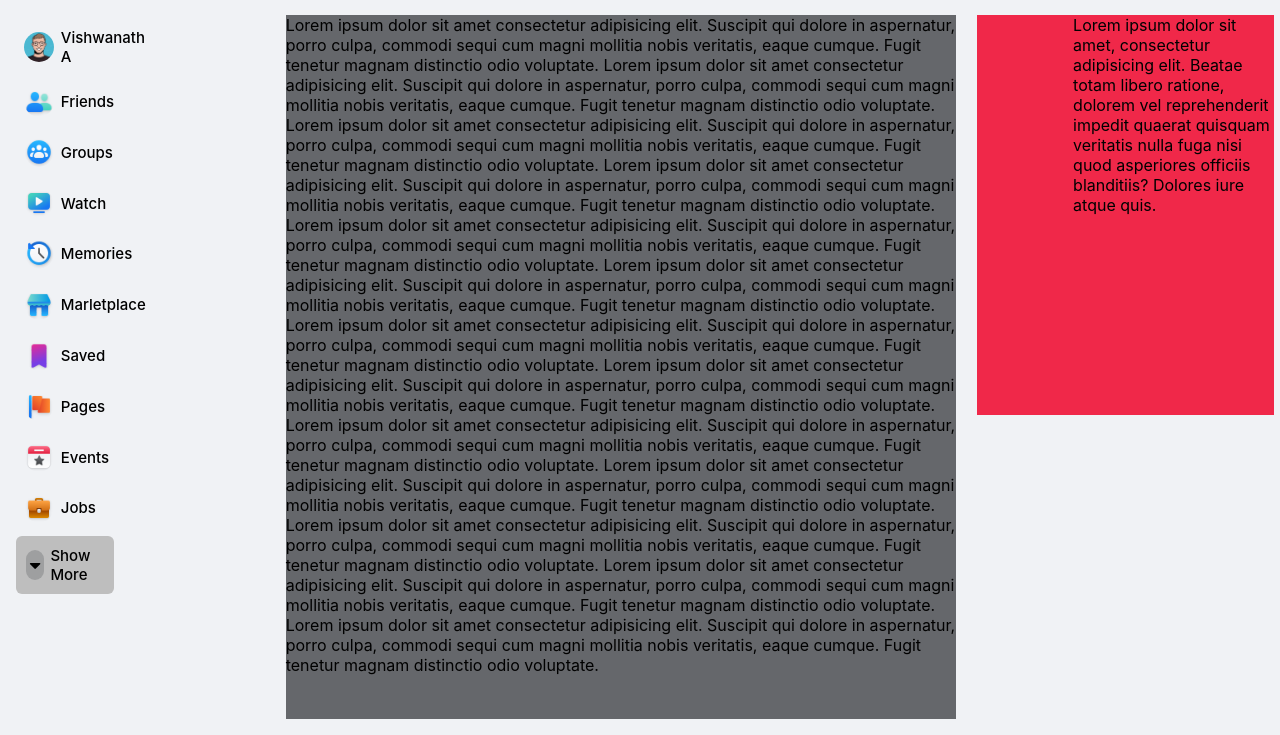
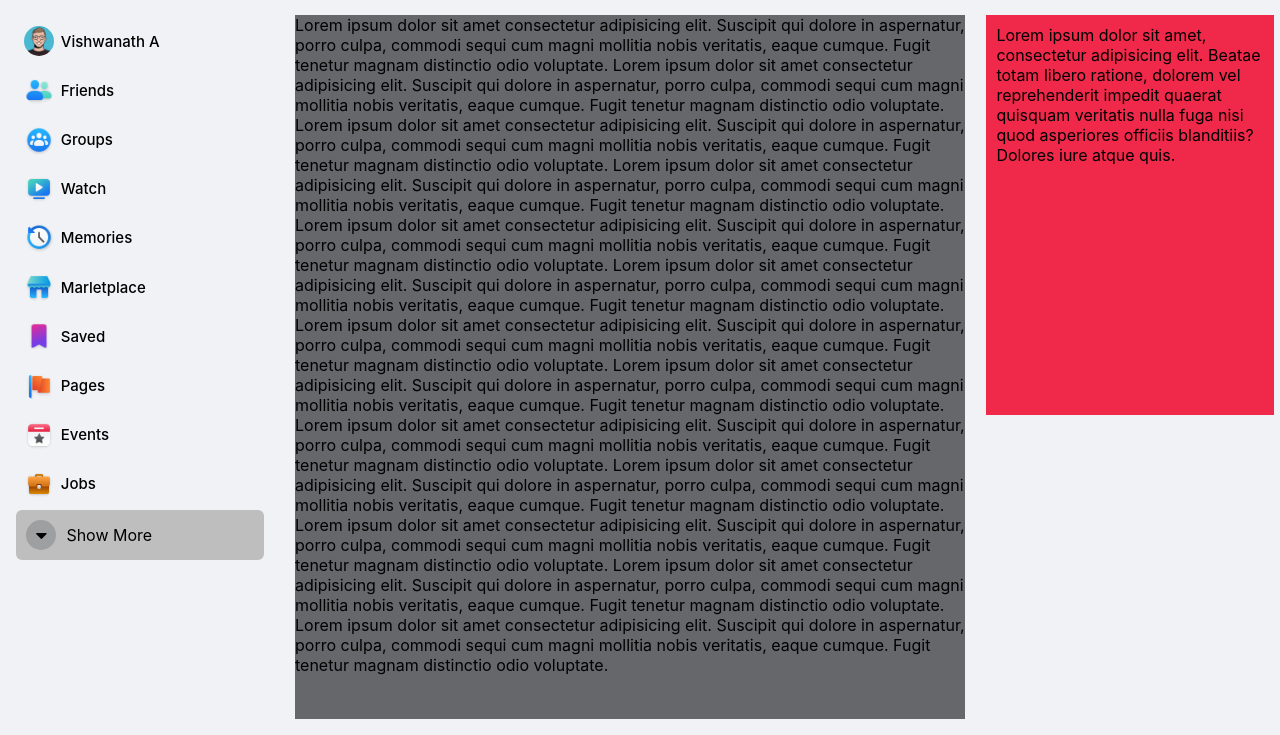
Before and after one commit to vishwanath231/Facebook-UI-Clone, a plain HTML site: page index.html in a window 1280 px wide. Shown: the part 65-800 px from the top of the page. Drawn offline with Linux system fonts and the light colour scheme.

Commit message:
first commit

```diff
--- a/assets/scss/style.scss
+++ b/assets/scss/style.scss
@@ -270,9 +270,10 @@ button{
 
     .grid__box{
         display: grid;
-        grid-template-columns: auto 700px auto;
+        grid-template-columns: auto 700px 300px;
 
-        @media(max-width:1083px) {
+
+        @media(max-width:1183px) {
             grid-template-columns: 1fr;
         }
     }
@@ -285,7 +286,7 @@ button{
     margin:0 .4rem;
     display: block;
     overflow: auto;
-    padding: 0 150px 0 10px;
+    padding: 0 10px 0 10px;
     z-index: 999;
 
     &::-webkit-scrollbar{
@@ -309,7 +310,7 @@ button{
     .left__icon{
         display: flex;
         align-items: center;
-        margin: .3rem 0;
+        margin: .2rem 0;
         padding: 8px;
         border-radius: 3px;
 
@@ -341,6 +342,9 @@ button{
     }
 
     #show{
+        width: 100%;
+        display: flex;
+        align-items:center;
         padding: 10px;
         background-color: #bebebe;
         border-radius: 6px;
@@ -353,8 +357,11 @@ button{
             text-align: center;
             line-height: 30px;
             font-size: 18px;
+            margin-right: 10px;
         }
     }
+
+
 
 }
 
@@ -373,6 +380,12 @@ button{
     background-color: #65676B;
     margin: 0 15px;
 
+    @media(max-width:1183px) {
+        max-width: 700px;
+        margin: 0 auto;
+        padding: 0 15px;
+    }
+
 }
 .right__box{
     position: sticky;
@@ -380,11 +393,12 @@ button{
     height: 400px;
     background-color:#F02849;
     margin: 0 .4rem;
-    padding: 0 0 0 6rem;
+    padding: 10px;
+    z-index: -9;
 }
 
 
-@media(max-width:1083px) {
+@media(max-width:1183px) {
 
     .left__box{
         display: none;
--- a/index.html
+++ b/index.html
@@ -201,7 +201,7 @@
                         <p>Weather</p>
                     </div>
                 </div>
-                <div id="show" class="left__icon">
+                <div id="show">
                     <i class="fas fa-caret-down"></i>
                     <p>Show More</p>
                 </div>
```
Also changed, not shown: assets/css/style.css.
